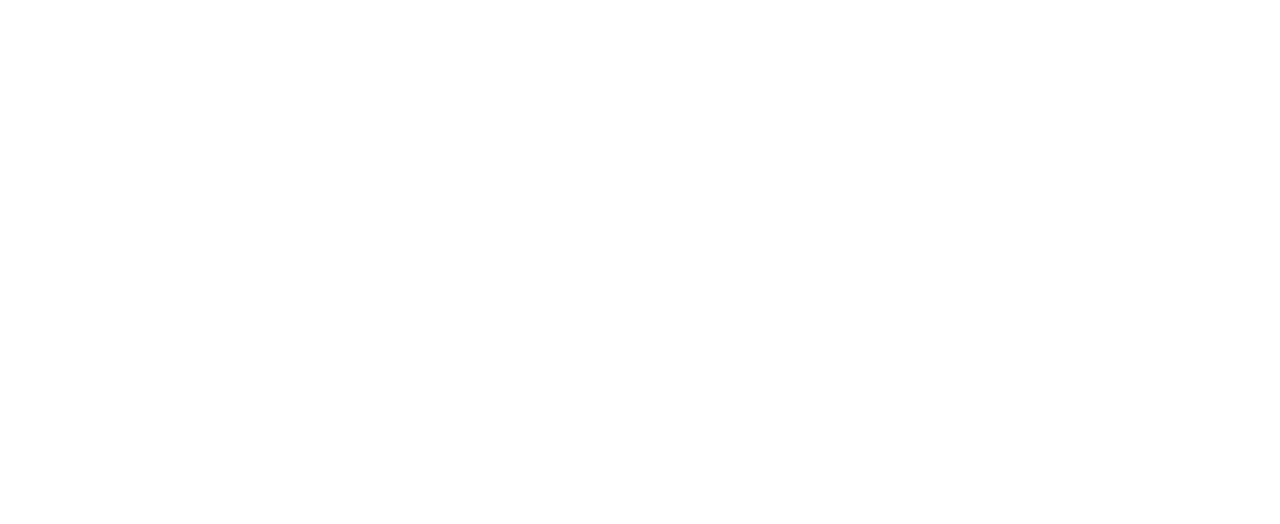
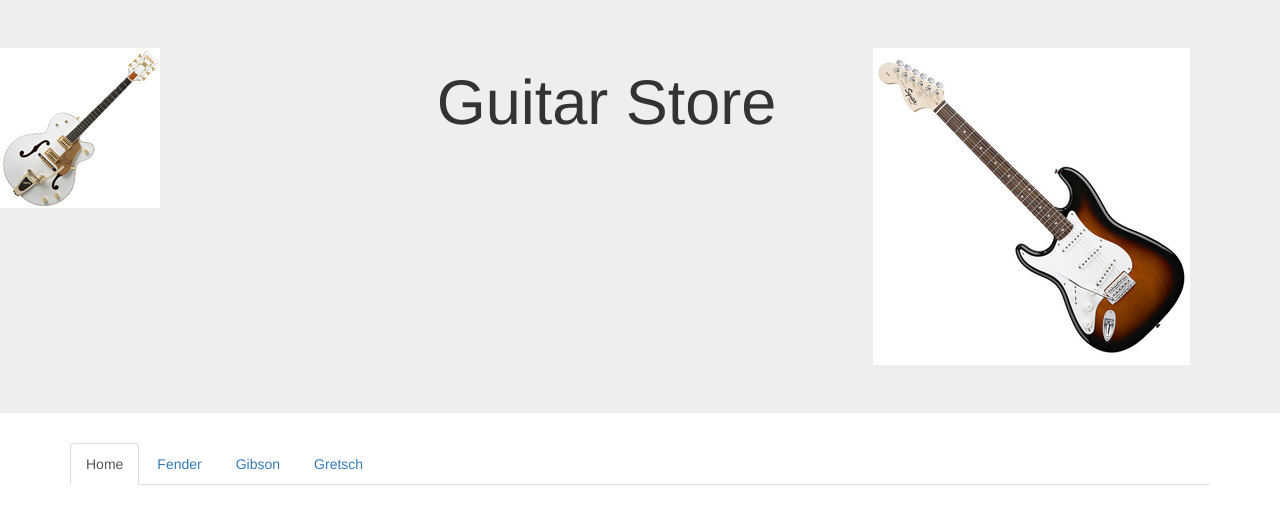
Before and after one commit to barmoran1985/guitar-website, a plain HTML site: page index.html in a window 1280 px wide. Drawn offline with nearby package versions, Linux system fonts and the light colour scheme.

Commit message:
header pics

```diff
--- a/index.html
+++ b/index.html
@@ -6,9 +6,40 @@
 
 	<link rel="stylesheet" type="text/css" href="bootstrap.css">
 	<link rel="stylesheet" type="text/css" href="style.css">
-	<link href="http://maxcdn.bootstrapcdn.com/bootstrap/3.3.6/css/bootstrap.min.css" rel="stylesheet"
+	<link href="http://maxcdn.bootstrapcdn.com/bootstrap/3.3.6/css/bootstrap.min.css" rel="stylesheet">
+
+	<style>
+	</style>
 </head>
 <body>
+<header>
+
+  	<div class="jumbotron">
+		<div class="row">
+			<div class="col-sm-4"><img src="gretsch.jpg"></div>
+			<div class="col-sm-4"><H1>Guitar Store</H1></div>
+			<div class="col-sm-4"><img src="strat.jpg"></div>
+		</div>
+	</div>
+	  <div class="container">
+	    <ul class="nav nav-tabs">
+		  <li role="presentation" class="active"><a href="#">Home</a></li>
+		  <li role="presentation"><a href="fender.html">Fender</a></li>
+		  <li role="presentation"><a href="gibson.html">Gibson</a></li>
+		  <li role="presentation"><a href="gretsch.html">Gretsch</a></li>
+		</ul>
+	  </div>
+
+</header>
+
+<container>
+
+</container>
+
+<footer>
+
+</footer>
+
 <script src="http://code.jquery.com/jquery-2.0.3.min.js"></script>
 
 <script src="http://maxcdn.bootstrapcdn.com/bootstrap/3.3.6/js/bootstrap.min.js"></script>
```
Also changed, not shown: gretsch.jpg (added), strat.jpg (added), 1 other file.
